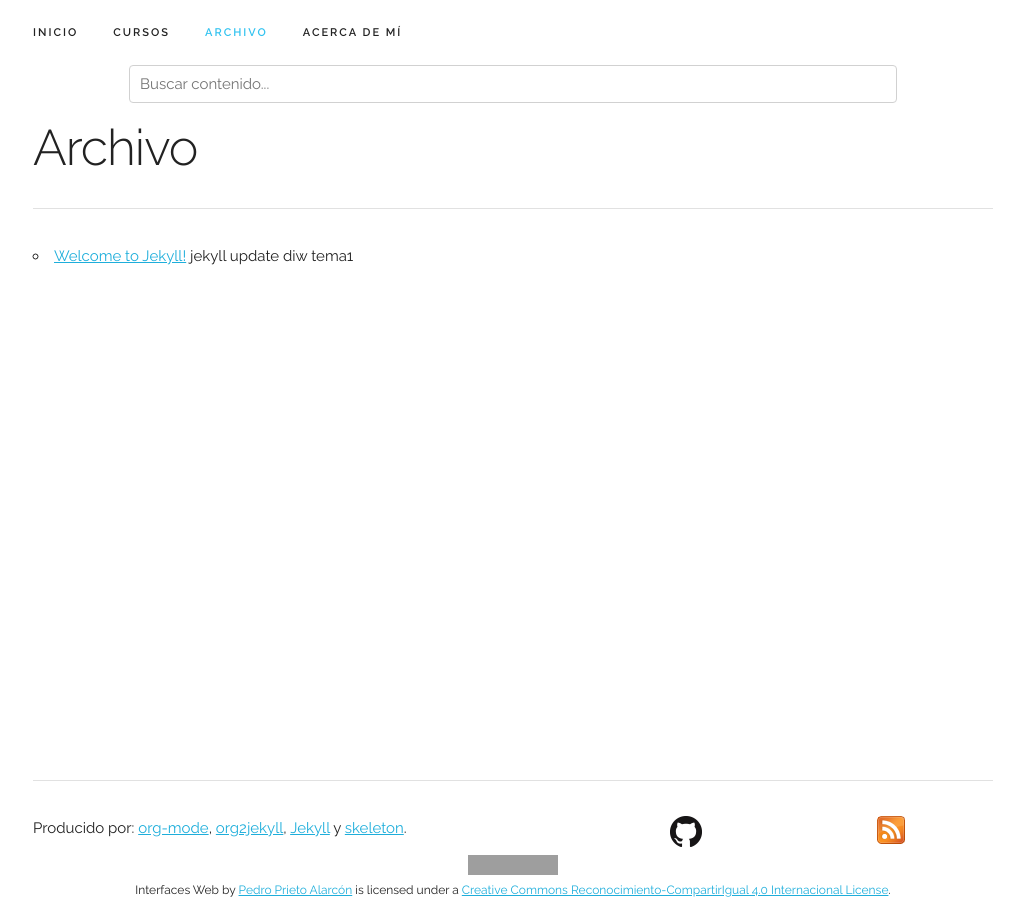
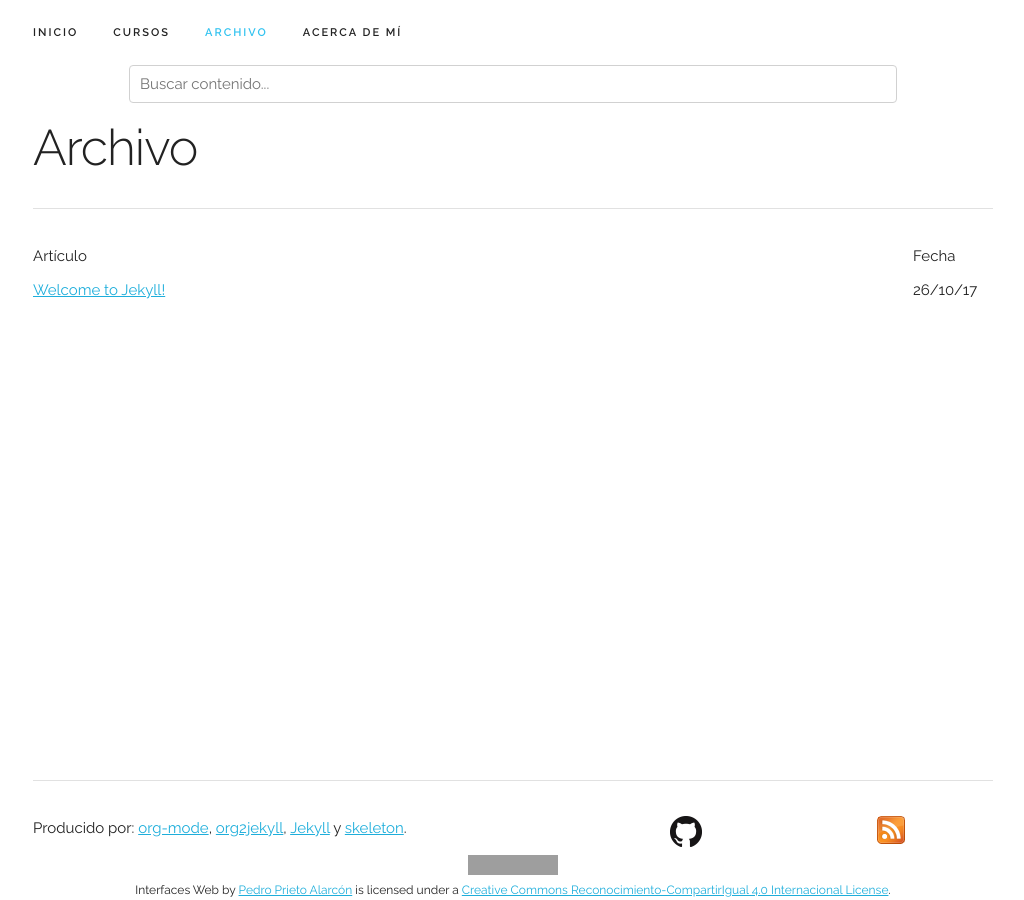
Before and after one commit to pedroprieto/test-blog, a Jekyll site: the page built from archivo.html, in a window 1280 px wide. Shown: the whole page, without its empty margins (127-1151 px from the left). Built offline with Jekyll 4.4.1, drawn with Linux system fonts in a browser that asks for light colours; grey boxes are pictures that could not be loaded.

Commit message:
Estilos archivo

```diff
--- a/_diw/tema1.html
+++ b/_diw/tema1.html
@@ -2,5 +2,5 @@
 layout: tema
 tema: tema1
 curso: DIW
-title: Tema 1
+title: 1 - Planificación de interfaces web
 ---
--- a/about.html
+++ b/about.html
@@ -1,7 +1,7 @@
 ---
 layout: default
 title: Acerca de mí
-permalink: /about/
+permalink: /about
 ---
 
 <section class="about">
--- a/archivo.html
+++ b/archivo.html
@@ -1,7 +1,7 @@
 ---
 layout: default
 title: Archivo
-permalink: /archivo/
+permalink: /archivo
 ---
 
 <section class="archive">
@@ -10,10 +10,21 @@ permalink: /archivo/
     <hr>
   </header>
   <ul class="archive-list">
+    <li class="archive-item">
+      <span class="archive-item-post">
+    Artículo
+      </span>
+      <span class="archive-item-date">
+        Fecha
+      </span>
+    </li>
   {% for post in site.posts%}
     <li class="archive-item">
       <span class="archive-item-post">
         <a href="{{site.baseurl}}{{ post.url }}">{{ post.title }}</a>
+      </span>
+      <span class="archive-item-date">
+        {{ post.date | date: "%-d/%m/%y"}}
       </span>
       <span class="archive-item-category-list">
         {% for category in post.categories %}
--- a/css/custom.css
+++ b/css/custom.css
@@ -119,3 +119,24 @@ body > .container {
     float: right;
 
 }
+
+.archive-list {
+}
+
+.archive-list .archive-item{
+    display: flex;
+    justify-content: space-between;
+}
+
+.archive-list .archive-item-post{
+    flex: 1 1 0;
+}
+
+.archive-list span.archive-item-date {
+    text-align: left;
+    flex: 0 1 8rem;
+}
+
+.archive-list .archive-item-category-list {
+    display: none;
+}
```
